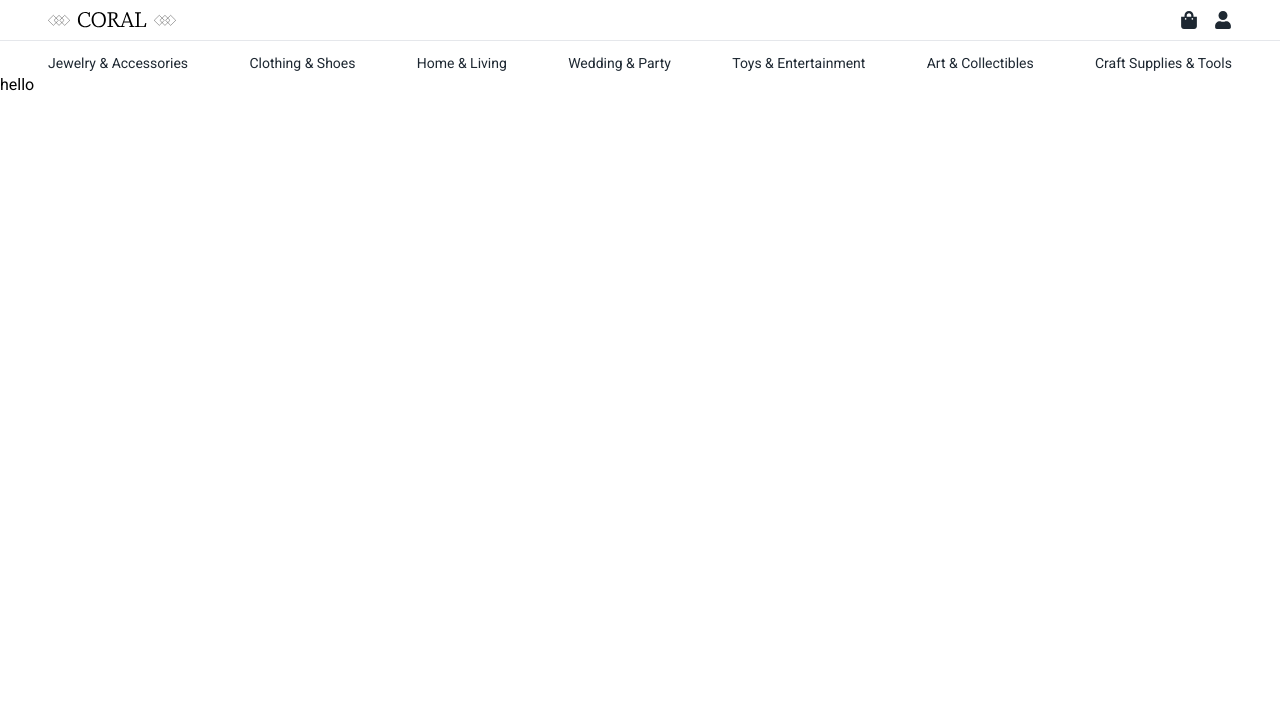
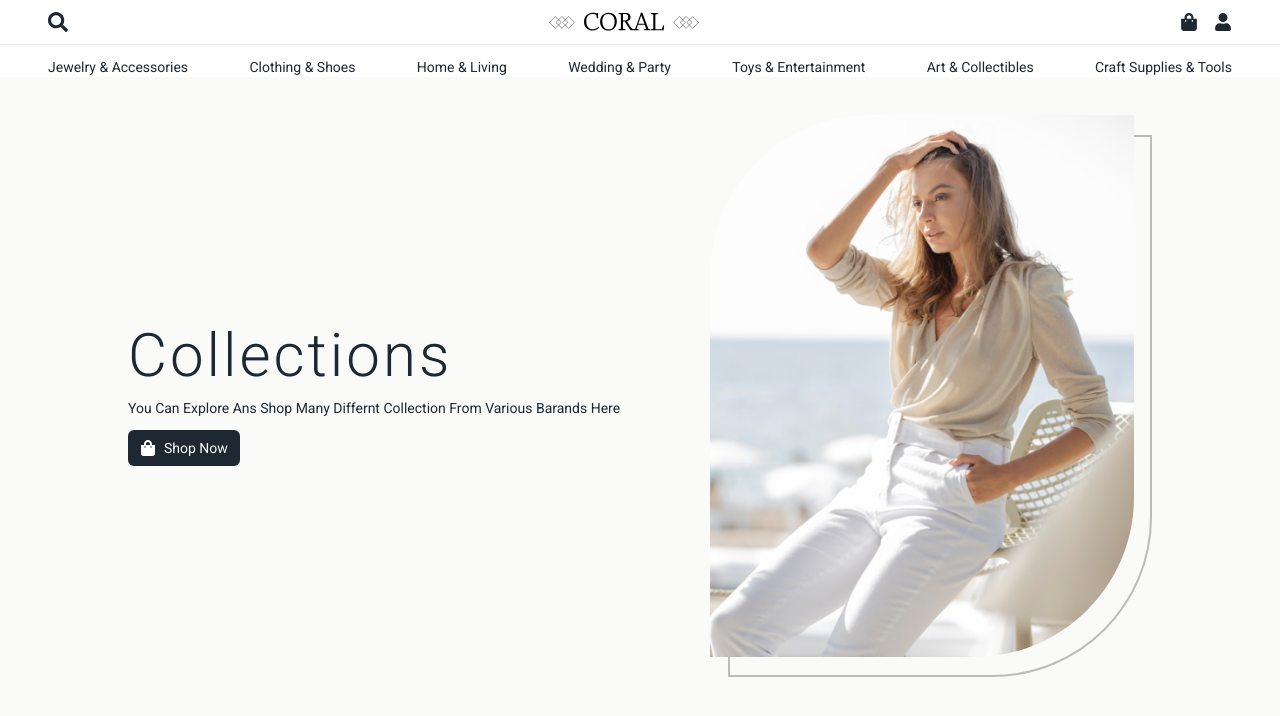
Before and after one commit to fahrulfs/fstore, a React (Vite) app: page / in a window 1280 px wide. Shown: the top 716 px of the page. Built offline with nearby package versions, Linux system fonts and the light colour scheme.

Commit message:
style : ui / navbar and banner

```diff
--- /dev/null
+++ b/src/components/Buton.jsx
@@ -0,0 +1,12 @@
+import React from 'react'
+
+function Buton(props) {
+    const { classname, children } = props
+    return (
+        <button className={`${classname}`}>
+            {children}
+        </button>
+    )
+}
+
+export default Buton
--- a/src/components/Navbar.jsx
+++ b/src/components/Navbar.jsx
@@ -48,25 +48,26 @@ function Navbar() {
 
 
     return (
-        <header className='w-full'>
+        <header className='w-full fixed bg-white'>
             <nav className='container flex items-center py-2  justify-between gap-3'>
-                {/* icon 1 */}
-                {/* <div>
 
-                    <FaUser className='text-blackColor w-5 h-5 cursor-pointer md:block' />
-                </div> */}
+                {/* search icon */}
+                <div>
+                    <FaSearch className='text-blackColor w-5 h-5 cursor-pointer' />
+                </div>
+
 
                 {/* logo */}
                 <div className=''>
 
-                    <a href="/"><img src={logo} alt="Logo" title="Logo" className='w-[125px] lg:w-32' /></a>
+                    <a href="/"><img src={logo} alt="Logo" title="Logo" className='w-[127px] lg:w-[150px]' /></a>
                 </div>
 
                 {/* accoun and shop*/}
                 <div className='text-lg text-bold text-blackColor flex items-center gap-4'>
 
-                    <a href="" className='flex items-center gap-2 capitalize text-center'><FaShoppingBag /></a>
-                    <a href="" className='flex items-center gap-2 capitalize text-center'><FaUser /></a>
+                    <a href="" className='flex items-center gap-2 capitalize text-center hover:text-accentColor hover:scale-105 '><FaShoppingBag /></a>
+                    <a href="" className='flex items-center gap-2 capitalize text-center hover:text-accentColor hover:scale-105 '><FaUser /></a>
                     <button onClick={hamburgerMenu} className='lg:hidden'>
                         {
                             isHamburgeMenuOpen ? <FaTimes className='text-blackColor w-5 h-5 cursor-pointer' /> :
@@ -87,7 +88,7 @@ function Navbar() {
                 <ul className='lg:flex items-center justify-between text-blackColor section-parag-light hidden'>
                     {
                         navItems().map(({ title, path }) => (
-                            <li key={title} className='hover:text-orange-500 duration-200 cursor-pointer'>
+                            <li key={title} className='hover:text-accentColor duration-200 cursor-pointer'>
                                 <Link to='/'>{title}</Link>
                             </li>
                         ))
@@ -100,7 +101,7 @@ function Navbar() {
                 <ul className={`bg-blackColor text-whiteColor px-4 py-2 rounded ${isHamburgeMenuOpen ? "translate-x-0 duration-300" : "hidden"}`}>
                     {
                         navItems().map(({ title, path }) => (
-                            <li key={title} className='hover:text-orange-500 duration-200 cursor-pointer py-2 section-parag-dark'>
+                            <li key={title} className='hover:text-accentColor duration-200 cursor-pointer py-2 section-parag-dark'>
                                 <Link to='/'>{title}</Link>
                             </li>
                         ))
--- a/src/index.css
+++ b/src/index.css
@@ -23,10 +23,10 @@
     font-family: "Roboto", sans-serif;
   }
   .section-tittle-dark {
-    @apply tracking-wider text-4xl lg:text-6xl font-semibold uppercase text-whiteColor;
+    @apply tracking-wider text-4xl lg:text-6xl font-light capitalize text-whiteColor;
   }
   .section-tittle-light {
-    @apply tracking-wider text-4xl lg:text-6xl font-semibold uppercase text-blackColor;
+    @apply tracking-wider text-4xl lg:text-6xl font-light capitalize text-blackColor;
   }
   .section-parag-dark {
     @apply text-sm lg:text-sm font-normal  text-whiteColor;
--- /dev/null
+++ b/src/pages/home/Banner.jsx
@@ -0,0 +1,29 @@
+import React from 'react'
+import bannerImg from '/images/banner.svg'
+import Button from '../../components/Buton'
+import { FaShoppingBag } from 'react-icons/fa'
+
+function Banner() {
+    return (
+
+        <div className='w-full bg-bgLightmode h-dvh'>
+            <div className='container lg:px-32 flex flex-col-reverse md:flex-row md:justify-between md:items-center lg:pt-[115px] pt-[40px]'>
+                <div className='w-full md:w-1/2 block'>
+                    <h1 className='section-tittle-light'>Collections</h1>
+                    <p className='section-parag-light mt-3 capitalize'>you can explore ans shop many differnt collection
+                        from various barands here</p>
+                    <a href="">
+                        <Button classname="bg-blackColor w-fit h-fit px-3 py-2 rounded-md mt-3 hover:bg-accentColor duration-200 cursor-pointer">
+                            <p className='section-parag-dark flex gap-2 items-center capitalize'><FaShoppingBag className='h-4 w-4' />shop now</p>
+                        </Button>
+                    </a>
+                </div>
+                <div classsName='w-1/2'>
+                    <img src={bannerImg} alt="banner" title="banner" className='w-full h-full' />
+                </div>
+            </div>
+        </div>
+    )
+}
+
+export default Banner
--- a/src/pages/home/Home.jsx
+++ b/src/pages/home/Home.jsx
@@ -1,10 +1,16 @@
 import React from 'react'
-
+import Banner from './Banner'
+import Navbar from '../../components/Navbar'
+import { Outlet } from 'react-router-dom'
+import Buton from '../../components/Buton'
 function Home() {
     return (
-        <div>
-            <h1 className='text-black'>hello</h1>
-        </div>
+        <>
+            <div>
+                <Banner />
+            </div>
+
+        </>
     )
 }
 
--- a/tailwind.config.js
+++ b/tailwind.config.js
@@ -12,6 +12,7 @@ export default {
       colors: {
         blackColor: '#1E2832',
         whiteColor: '#fff',
+        accentColor: '#ea580c',
         bgPrimary: '#E5E5E5',
         bgDarkmode: "#020617",
         bgLightmode: "#fafaf9"
```
Also changed, not shown: public/images/banner.svg (added), src/components/Footer.jsx (added).
